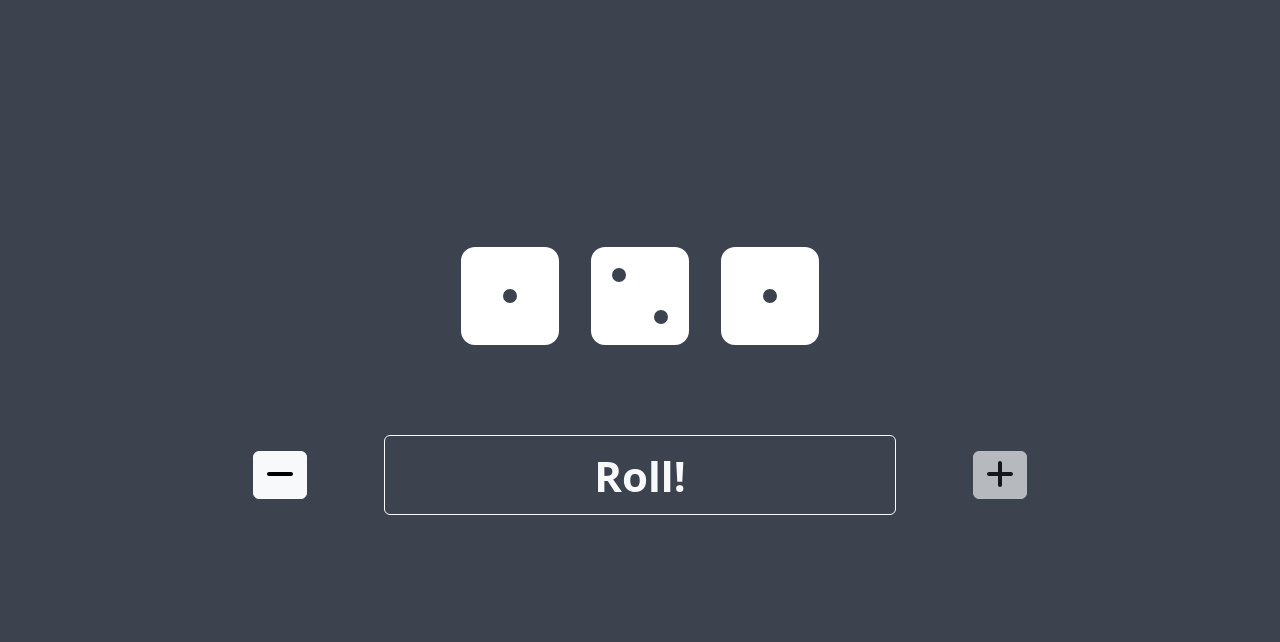
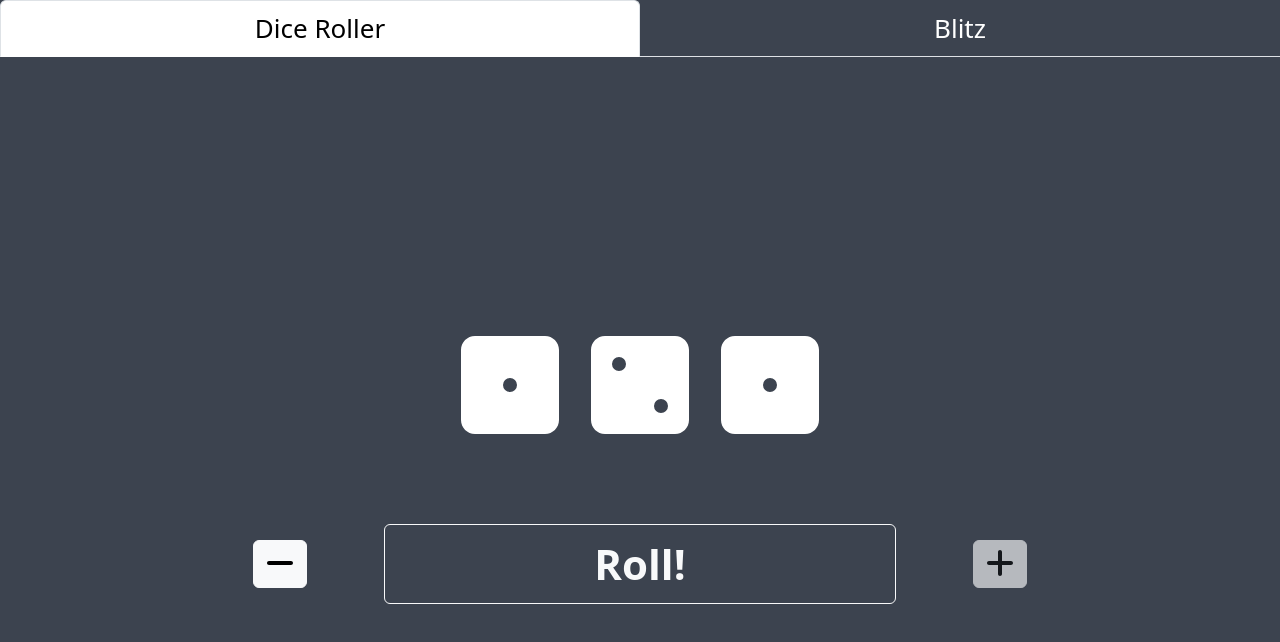
Before and after one commit to ConorLeckey/risk-companion, a React (Create React App) app: page / in a window 1280 px wide. Shown: the top 642 px of the page. Built offline with nearby package versions, Linux system fonts and the light colour scheme.

Commit message:
Reorganise dice components
Add InputSpinner package

```diff
--- a/package.json
+++ b/package.json
@@ -14,6 +14,7 @@
     "gh-pages": "^6.1.1",
     "react": "^18.2.0",
     "react-bootstrap": "^2.9.2",
+    "react-bootstrap-input-spinner": "^1.0.2",
     "react-dom": "^18.2.0",
     "react-is": "^18.2.0",
     "react-scripts": "5.0.1",
--- a/src/components/App/App.css
+++ b/src/components/App/App.css
@@ -1,50 +1,13 @@
 .App {
-    text-align: center;
     background-color: #3c434f;
     min-height: 100vh;
-    display: flex;
-    flex-direction: column;
-    align-items: center;
-    justify-content: center;
     font-size: calc(10px + 2vmin);
     color: white;
 }
 
-.diceplay {
-    display: flex;
+.nav-link {
+    color: white !important;
 }
-
-.btn-roll {
-    width: 40vw;
-    height: 10vh;
-    font-size: 42px !important;
-    font-weight: bold !important;
+.nav-link.active {
+    color: black !important;
 }
-
-.btn-change-dice {
-    margin: 6vw;
-}
-
-.App-logo {
-    height: 100vmin;
-    pointer-events: none;
-}
-
-@media (prefers-reduced-motion: no-preference) {
-    .App-logo {
-        animation: App-logo-spin infinite 20s linear;
-    }
-}
-
-.App-link {
-    color: #61dafb;
-}
-
-@keyframes App-logo-spin {
-    from {
-        transform: rotate(0deg);
-    }
-    to {
-        transform: rotate(360deg);
-    }
-}
--- a/src/components/App/App.js
+++ b/src/components/App/App.js
@@ -1,57 +1,25 @@
 import './App.css';
-import Dice from "../Dice/Dice";
-import React, {useEffect, useState} from "react";
-import Button from "react-bootstrap/Button";
-import {FontAwesomeIcon} from "@fortawesome/react-fontawesome";
-import {faMinus, faPlus} from "@fortawesome/free-solid-svg-icons";
+import React from "react";
+import DiceRoller from "../DiceRoller/DiceRoller";
+import {Fade, Tab, Tabs} from "react-bootstrap";
 
 function App() {
-    const [dice, setDice] = useState([1, 2, 1]);
-
-    useEffect(() => {
-    }, [dice]);
-
-    function randomiseDice(diceArray) {
-        const newDice = []
-        for (let i = 0; i < diceArray.length; i++) {
-            newDice[i] = Math.floor(Math.random() * 6) + 1
-        }
-        return newDice
-    }
-
-    function rollDice() {
-        setDice(randomiseDice(dice))
-    }
-    function changeDiceAmount(difference) {
-        const newDice = Array(dice.length + difference)
-        console.log(difference)
-        console.log(newDice)
-        setDice(randomiseDice(newDice))
-    }
-
     return (
         <div className="App">
-            {/*<FontAwesomeIcon className="burger-icon fa-2x" icon={faPlus} />*/}
-            <div className="diceplay">
-                {dice.map(die => <Dice number={die}/>)}
-            </div>
-            <div className={"control"}>
-                <Button variant={"light"}
-                        className="btn-change-dice"
-                        disabled={dice.length === 1}
-                        onClick={()=>changeDiceAmount(-1)}
-                >
-                    <FontAwesomeIcon className="burger-icon fa-2x" icon={faMinus} />
-                </Button>
-                <Button variant={"outline-light"} className="btn-roll" onClick={rollDice}>Roll!</Button>
-                <Button variant={"light"}
-                        className="btn-change-dice"
-                        disabled={dice.length === 3}
-                        onClick={()=>changeDiceAmount(1)}
-                >
-                    <FontAwesomeIcon className="burger-icon fa-2x" icon={faPlus} />
-                </Button>
-            </div>
+            <Tabs
+              defaultActiveKey="roller"
+              id="uncontrolled-tab-example"
+              transition={Fade}
+              className="mb-3"
+              justify
+            >
+              <Tab eventKey="roller" title="Dice Roller">
+                 <DiceRoller/>
+              </Tab>
+              <Tab eventKey="blitz" title="Blitz">
+
+              </Tab>
+            </Tabs>
         </div>
     );
 }
--- /dev/null
+++ b/src/components/DiceRoller/DiceRoller.css
@@ -0,0 +1,25 @@
+.dice-roller {
+    text-align: center;
+    display: flex;
+    align-items: center;
+    justify-content: center;
+    flex-direction: column;
+}
+
+.diceplay {
+    padding-top: 30vh;
+    display: flex;
+    align-items: center;
+    justify-content: center;
+}
+
+.btn-roll {
+    width: 40vw;
+    height: 10vh;
+    font-size: 42px !important;
+    font-weight: bold !important;
+}
+
+.btn-change-dice {
+    margin: 6vw;
+}
--- /dev/null
+++ b/src/components/DiceRoller/DiceRoller.js
@@ -0,0 +1,58 @@
+import './DiceRoller.css';
+import Dice from "./Dice/Dice";
+import React, {useEffect, useState} from "react";
+import Button from "react-bootstrap/Button";
+import {FontAwesomeIcon} from "@fortawesome/react-fontawesome";
+import {faMinus, faPlus} from "@fortawesome/free-solid-svg-icons";
+
+function DiceRoller() {
+    const [dice, setDice] = useState([1, 2, 1]);
+
+    useEffect(() => {
+    }, [dice]);
+
+    function randomiseDice(diceArray) {
+        const newDice = []
+        for (let i = 0; i < diceArray.length; i++) {
+            newDice[i] = Math.floor(Math.random() * 6) + 1
+        }
+        return newDice
+    }
+
+    function rollDice() {
+        setDice(randomiseDice(dice))
+    }
+    function changeDiceAmount(difference) {
+        const newDice = Array(dice.length + difference)
+        console.log(difference)
+        console.log(newDice)
+        setDice(randomiseDice(newDice))
+    }
+
+    return (
+        <div className="dice-roller">
+            <div className="diceplay">
+                {dice.map(die => <Dice number={die}/>)}
+            </div>
+            <div className={"control"}>
+                <Button variant={"light"}
+                        className="btn-change-dice"
+                        disabled={dice.length === 1}
+                        onClick={()=>changeDiceAmount(-1)}
+                >
+                    <FontAwesomeIcon className="burger-icon fa-2x" icon={faMinus} />
+                </Button>
+                <Button variant={"outline-light"} className="btn-roll" onClick={rollDice}>Roll!</Button>
+                <Button variant={"light"}
+                        className="btn-change-dice"
+                        disabled={dice.length === 3}
+                        onClick={()=>changeDiceAmount(1)}
+                >
+                    <FontAwesomeIcon className="burger-icon fa-2x" icon={faPlus} />
+                </Button>
+            </div>
+        </div>
+    );
+}
+
+export default DiceRoller;
```
Also changed, not shown: src/components/DiceRoller/Dice/Dice.css (renamed from src/components/Dice/Dice.css), src/components/DiceRoller/Dice/Dice.js (renamed from src/components/Dice/Dice.js), 1 other file (tests, documents, lock files or other folders).
